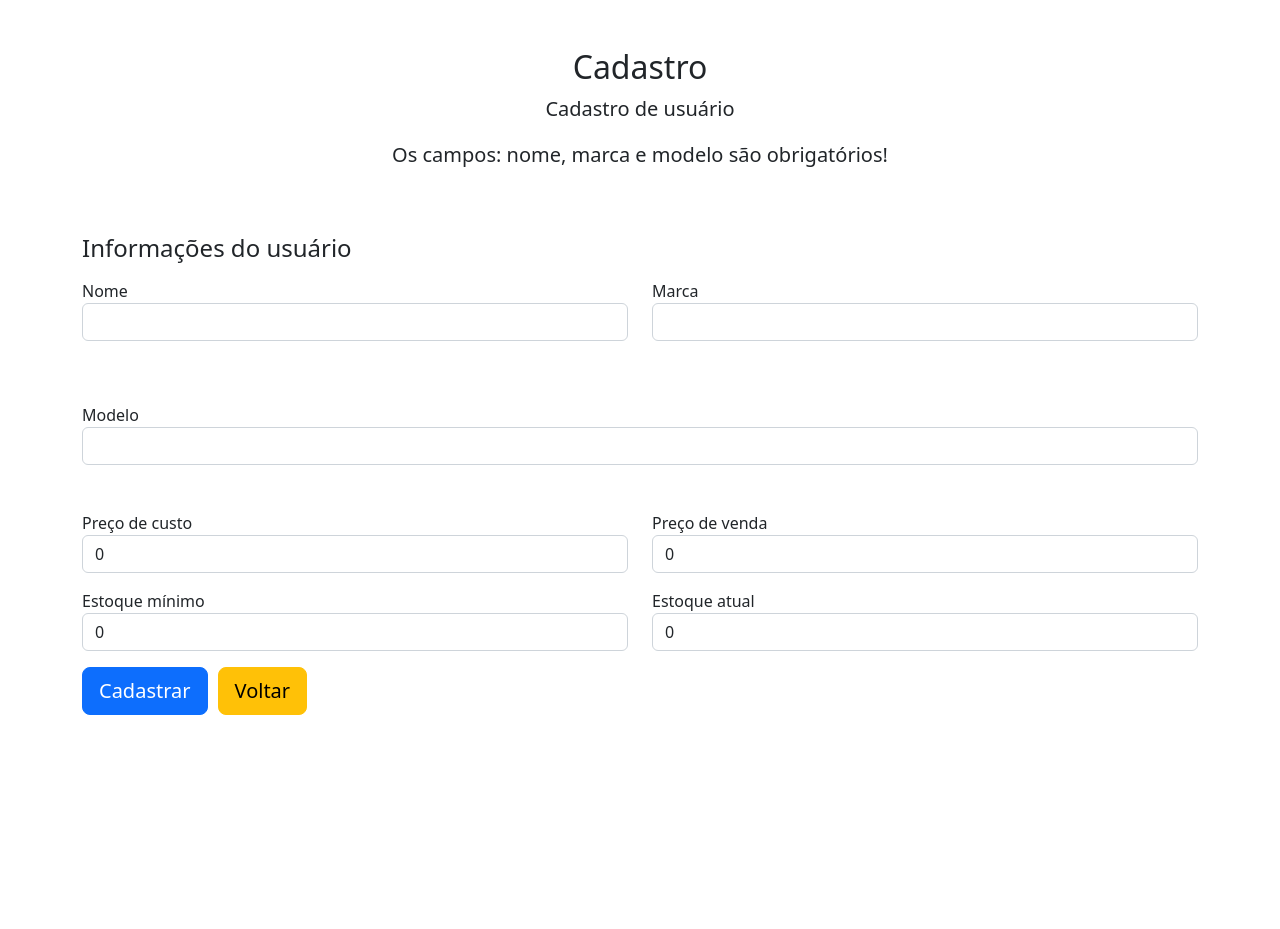
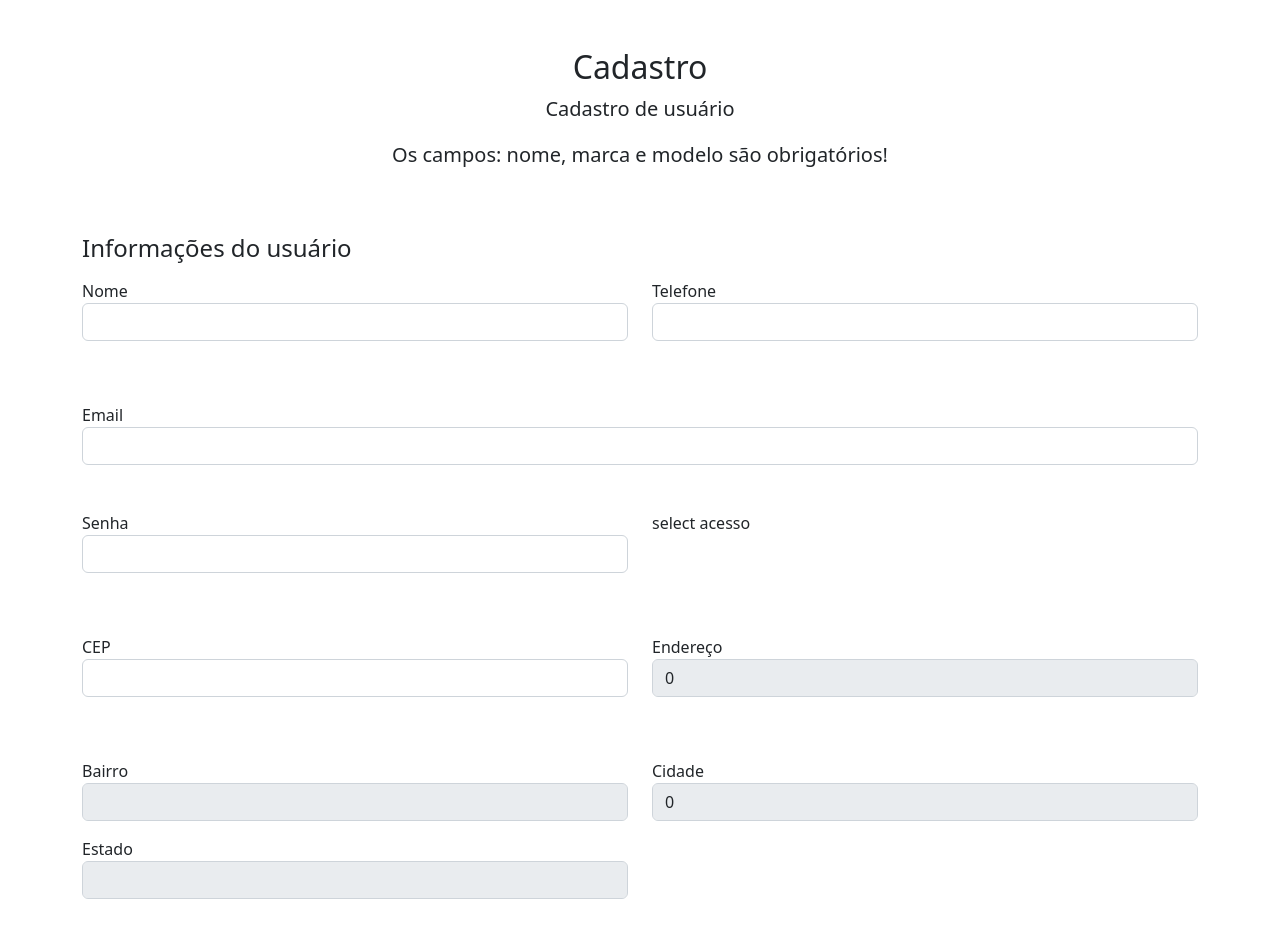
Before and after one commit to KingUnderSky/Angular-Foursys, an Angular app: page /usuarios/cadastrar in a window 1280 px wide. Shown: the top 929 px of the page. Before the commit the page ends 800 px from the top, so only its background shows below. Built offline with nearby package versions, Linux system fonts and the light colour scheme.

Commit message:
Design tela de cadastro finalizada

```diff
--- a/src/app/pages/usuarios/usuario-cadastrar/usuario-cadastrar.component.html
+++ b/src/app/pages/usuarios/usuario-cadastrar/usuario-cadastrar.component.html
@@ -11,15 +11,15 @@
       <h4 class="mb-3">Informações do usuário</h4>
         <div class="row">
           <div class="col-md-6 mb-3">
-            <label for="Nome">Nome</label>
-            <input type="text" class="form-control" id="Nome" placeholder="" value="" required="">
+            <label for="nome">Nome</label>
+            <input type="text" class="form-control" id="nome" placeholder="" value="" required="">
             <div class="text-danger">
               <p style="min-height: 30px;"></p>
             </div>
           </div>
           <div class="col-md-6 mb-3">
-            <label for="Marca">Marca</label>
-            <input type="text" class="form-control" id="Marca" placeholder="" value="" required="">
+            <label for="telefone">Telefone</label>
+            <input type="text" class="form-control" id="telefone" placeholder="" value="" required="">
             <div class="text-danger">
               <p style="min-height: 30px;"></p>
             </div>
@@ -27,8 +27,8 @@
         </div>
 
         <div class="mb-3">
-          <label for="Modelo">Modelo</label>
-            <input type="text" class="form-control" id="Modelo" placeholder="" required="">
+          <label for="email">Email</label>
+            <input type="email" class="form-control" id="email" placeholder="" required="">
             <div class="text-danger">
               <p style="min-height: 30px;"></p>
             </div>
@@ -36,25 +36,52 @@
 
         <div class="row">
           <div class="col-md-6 mb-3">
-            <label for="precoCusto">Preço de custo</label>
-            <input type="number" class="form-control" id="precoCusto" placeholder="" value="0">
+            <label for="senha">Senha</label>
+            <input type="password" class="form-control" id="senha" placeholder="" >
+            <div class="text-danger">
+              <p style="min-height: 30px;"></p>
+            </div>
           </div>
           <div class="col-md-6 mb-3">
-            <label for="precoVenda">Preço de venda</label>
-            <input type="number" class="form-control" id="precoVenda" placeholder="" value="0">
+            <p>select acesso</p>
+            <div class="text-danger">
+              <p style="min-height: 30px;"></p>
+            </div>
           </div>
         </div>
 
         <div class="row">
           <div class="col-md-6 mb-3">
-            <label for="estoqueMinimo">Estoque mínimo</label>
-            <input type="number" class="form-control" id="estoqueMinimo" placeholder="" value="0">
+            <label for="cep">CEP</label>
+            <input type="text" class="form-control" id="cep" placeholder="" value="">
+            <div class="text-danger">
+              <p style="min-height: 30px;"></p>
+            </div>
           </div>
           <div class="col-md-6 mb-3">
-            <label for="estoqueAtual">Estoque atual</label>
-            <input type="number" class="form-control" id="estoqueAtual" placeholder="" value="0">
+            <label for="endereco">Endereço</label>
+            <input type="text" class="form-control" id="endereco" placeholder="" value="0" disabled>
           </div>
         </div>
+
+        <div class="row">
+          <div class="col-md-6 mb-3">
+            <label for="bairro">Bairro</label>
+            <input type="text" class="form-control" id="bairro" placeholder="" value="" disabled>
+          </div>
+          <div class="col-md-6 mb-3">
+            <label for="cidade">Cidade</label>
+            <input type="text" class="form-control" id="cidade" placeholder="" value="0" disabled>
+          </div>
+        </div>
+
+        <div class="row mb-3">
+          <div class="col-md-6 mb-3">
+            <label for="estado">Estado</label>
+            <input type="text" class="form-control" id="estado" placeholder="" value="" disabled>
+          </div>
+        </div>
+
         <button class="btn btn-primary btn-lg btn-block" (click)="cadastrar()">Cadastrar</button>
         <button routerLink="/usuarios" class="btn btn-warning btn-lg btn-block" style="margin-left: 10px;">Voltar</button>
     </div>
```
